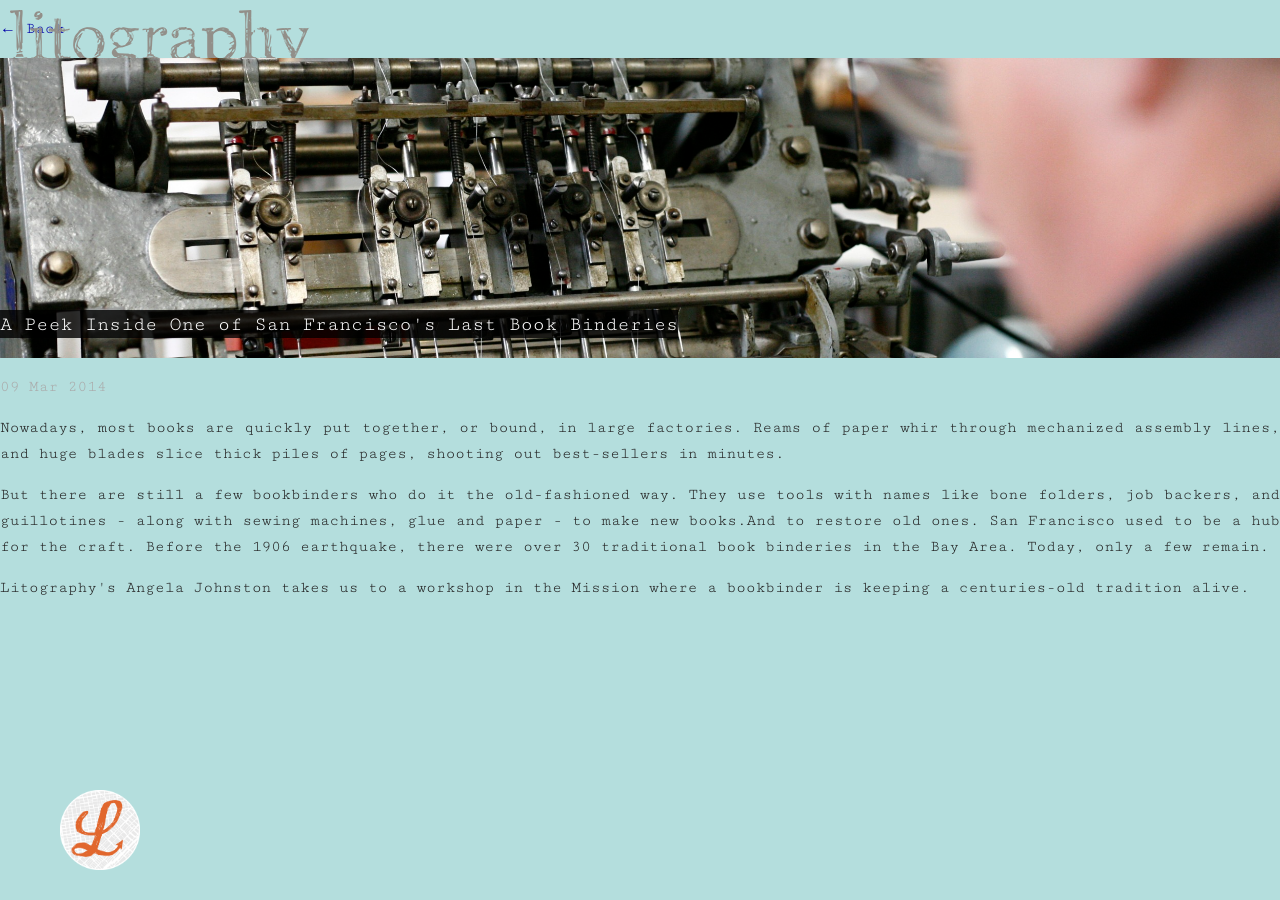
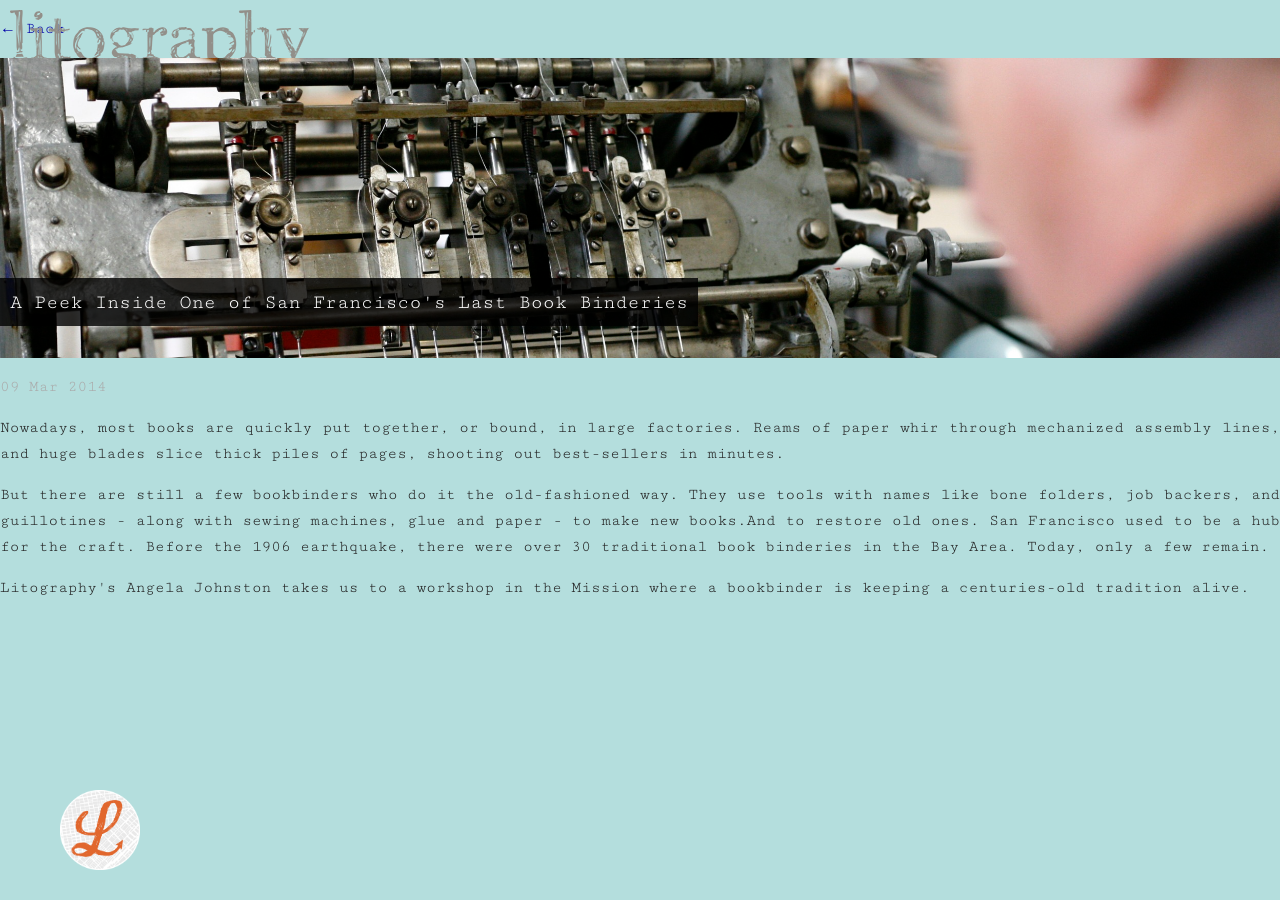
Before and after one commit to lobenichou/the-litography-project-blog, a Jekyll site: the page built from _posts/2014-03-09-A-Peek-Inside-One-of-San-Francisco.markdown, in a window 1280 px wide. Built offline with Jekyll 4.4.1, drawn with Linux system fonts in a browser that asks for light colours; nearby versions of some CDN libraries; Markdown is read by kramdown in place of the engine named in the settings.

Commit message:
changed post layout

```diff
--- a/_layouts/page.html
+++ b/_layouts/page.html
@@ -6,27 +6,29 @@
   <title>{{ page.title }}</title>
   <meta name="viewport" content="width=device-width">
 
-  <link rel="stylesheet" href="{{ site.baseurl }}/css/foundation.min.css">
+
+  <!-- Foundation -->
+  <link rel="stylesheet" href="/css/foundation.min.css">
 
   <!-- syntax highlighting CSS -->
   <link rel="stylesheet" href="/css/syntax.css">
+
 
   <!-- Custom CSS -->
   <link rel="stylesheet" href="/css/main.css">
 
   <!-- Google Map JS -->
   <script type="text/javascript" src="https://maps.googleapis.com/maps/api/js?key=AIzaSyAbcPA81_b6-n4KjMYRZpLlnn0GUnXRBBQ&sensor=true"></script>
-
-  <!-- JQUERY -->
-   <script src="//ajax.googleapis.com/ajax/libs/jquery/1.11.0/jquery.min.js"></script>
-
-   <!-- script -->
-   <script src="js/script.js"></script>
-   <script src="js/foggy.js"></script>
+   <!-- scripts -->
+    <script src="/js/vendor/jquery.min.js"></script>
+   <script src="/js/vendor/foggy.js"></script>
+   <script src="/js/vendor/script.js"></script>
+   <script src="/js/vendor/modernizr.min.js"></script>
+   <script src="/js/vendor/foundation.min.js"></script>
+   <script src="/js/main.js"></script>
 
 </head>
 <body>
-
 
     <div class="map-nav large-6-columns">
       {% include map.html %}
--- a/css/main.css
+++ b/css/main.css
@@ -213,22 +213,14 @@ a:visited { color: #a0a; }
 /*
 /*****************************************************************************/
 
-.post-title{
-  position: absolute;
-  bottom: 0;
-  height: auto;
-  background-color: rgba(0, 0, 0, 0.8);
-  color: white;
-  font-size: 20px;
-}
-
-.cover-title{
+.post-title, .cover-title{
   position: absolute;
   margin-top: 220px;
   height: auto;
   background-color: rgba(0, 0, 0, 0.8);
   color: white;
   font-size: 20px;
+  padding: 10px;
 }
 
 .post-image{
```
Also changed, not shown: _posts/2014-03-10-welcome-to-the-litography-project.markdown (renamed from _posts/2014-03-04-welcome-to-jekyll.markdown).
